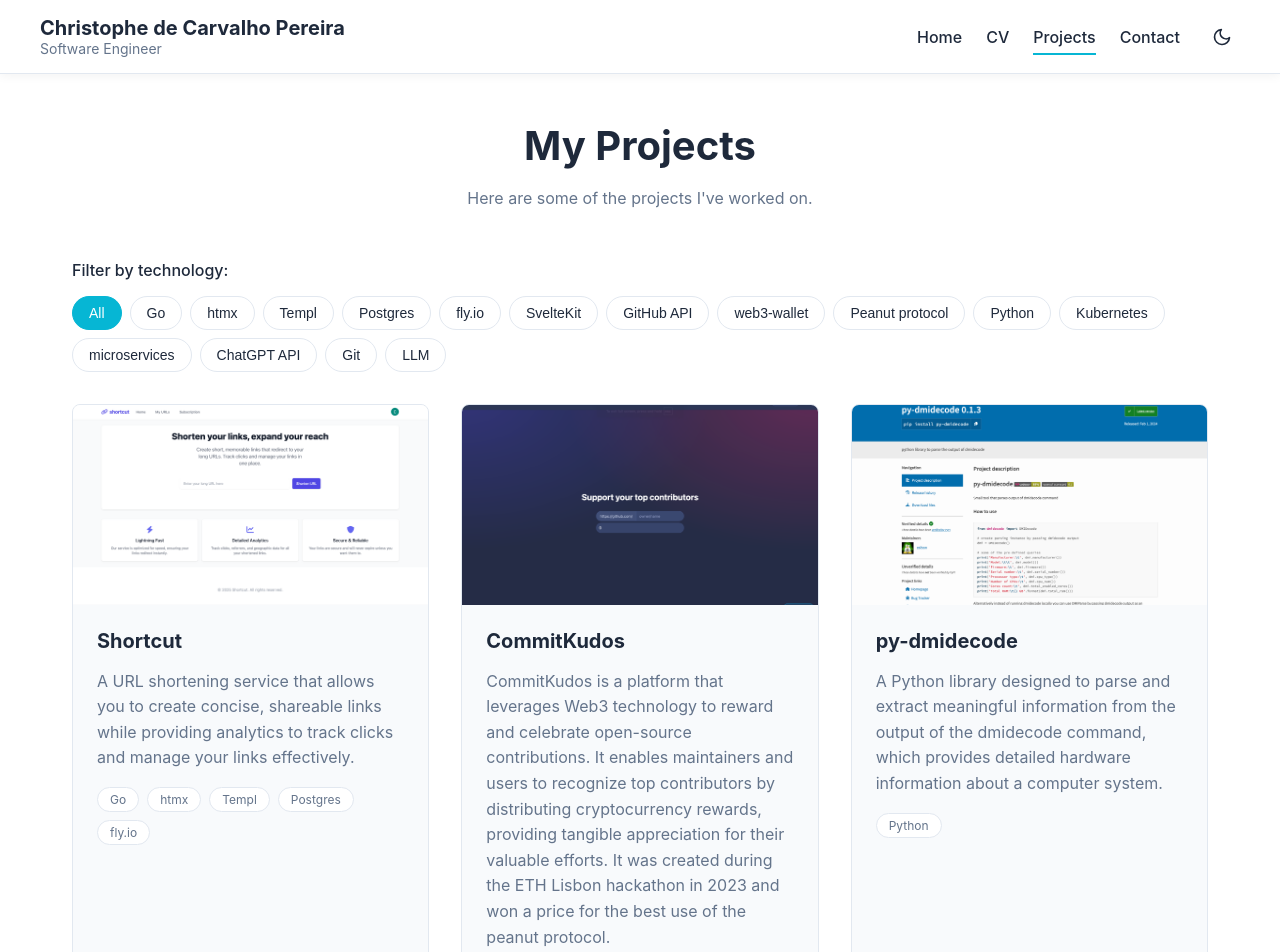
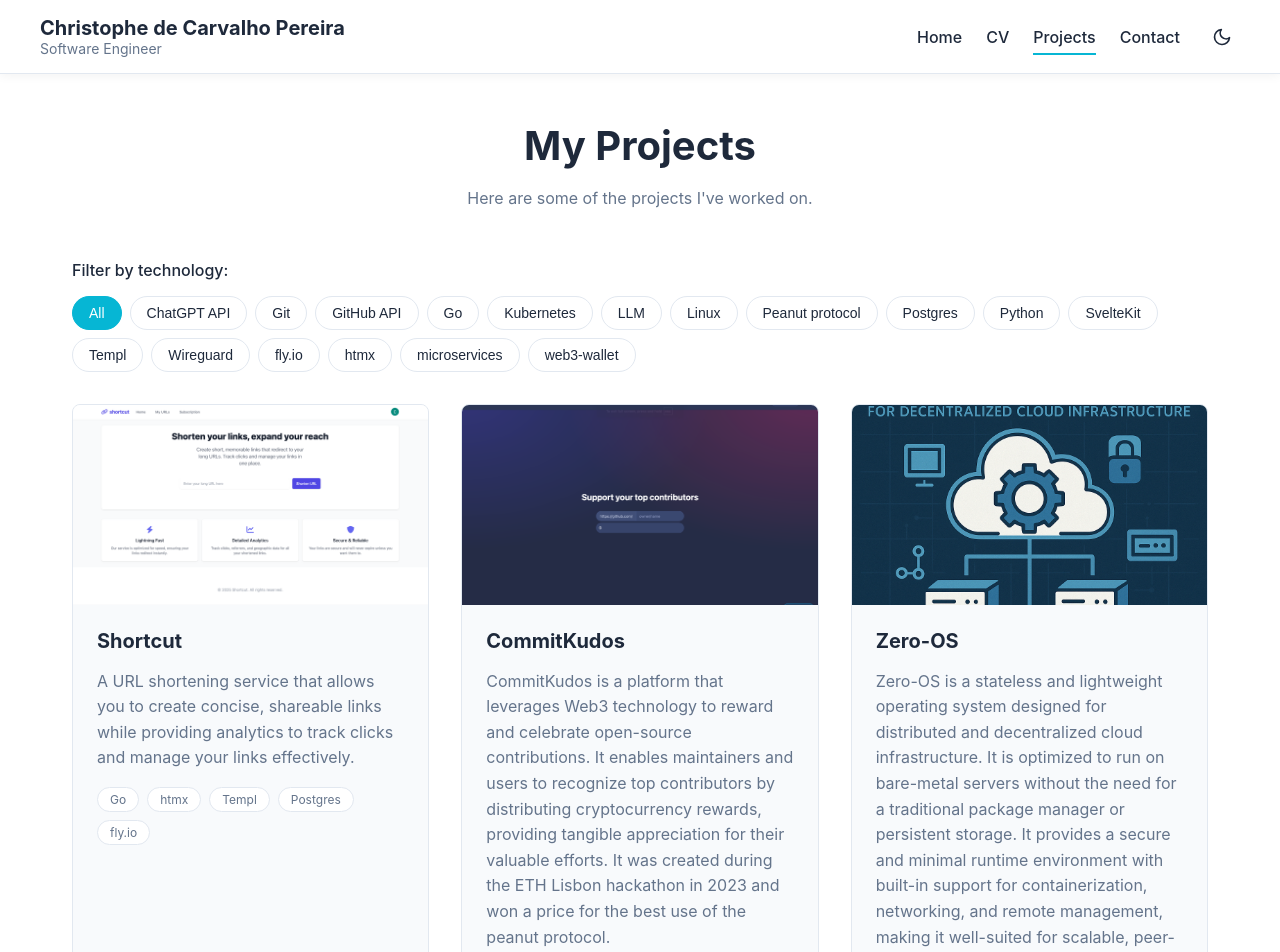
Before and after one commit to zaibon/cdcpm.dev, a SvelteKit app: page /projects in a window 1280 px wide. Shown: the top 952 px of the page. Built offline with nearby package versions, Linux system fonts and the light colour scheme.

Commit message:
add zero-os project

```diff
--- a/src/app.html
+++ b/src/app.html
@@ -2,7 +2,7 @@
 <html lang="en">
 	<head>
 		<meta charset="utf-8" />
-		<link rel="icon" href="%sveltekit.assets%/favicon.png" />
+		<link rel="icon" href="%sveltekit.assets%/favicon.ico" />
 		<meta name="viewport" content="width=device-width" />
 		%sveltekit.head%
 	</head>
--- a/src/routes/projects/+page.svelte
+++ b/src/routes/projects/+page.svelte
@@ -1,5 +1,5 @@
 <script>
-	import { fade, fly } from 'svelte/transition';
+	import { fly } from 'svelte/transition';
 
 	const projects = $state([
 		{
@@ -18,6 +18,14 @@
 			technologies: ['SvelteKit', 'GitHub API', 'web3-wallet', 'Peanut protocol'],
 			liveUrl: 'https://commitkudos.com/',
 			repoUrl: 'https://github.com/zaibon/commitkudos'
+		},
+		{
+			title: 'Zero-OS',
+			description:
+				'Zero-OS is a stateless and lightweight operating system designed for distributed and decentralized cloud infrastructure. It is optimized to run on bare-metal servers without the need for a traditional package manager or persistent storage. It provides a secure and minimal runtime environment with built-in support for containerization, networking, and remote management, making it well-suited for scalable, peer-to-peer computing grids.',
+			image: '/images/zero-os.png',
+			technologies: ['Go', 'Linux', 'Wireguard'],
+			repoUrl: 'https://github.com/threefoldtech/zos'
 		},
 		{
 			title: 'py-dmidecode',
@@ -51,7 +59,7 @@
 	);
 
 	// Get unique technologies from all projects
-	const allTechnologies = ['All', ...new Set(projects.flatMap((p) => p.technologies))];
+	const allTechnologies = ['All', ...new Set(projects.flatMap((p) => p.technologies))].sort();
 </script>
 
 <svelte:head>
```
Also changed, not shown: static/images/zero-os.png (added).
